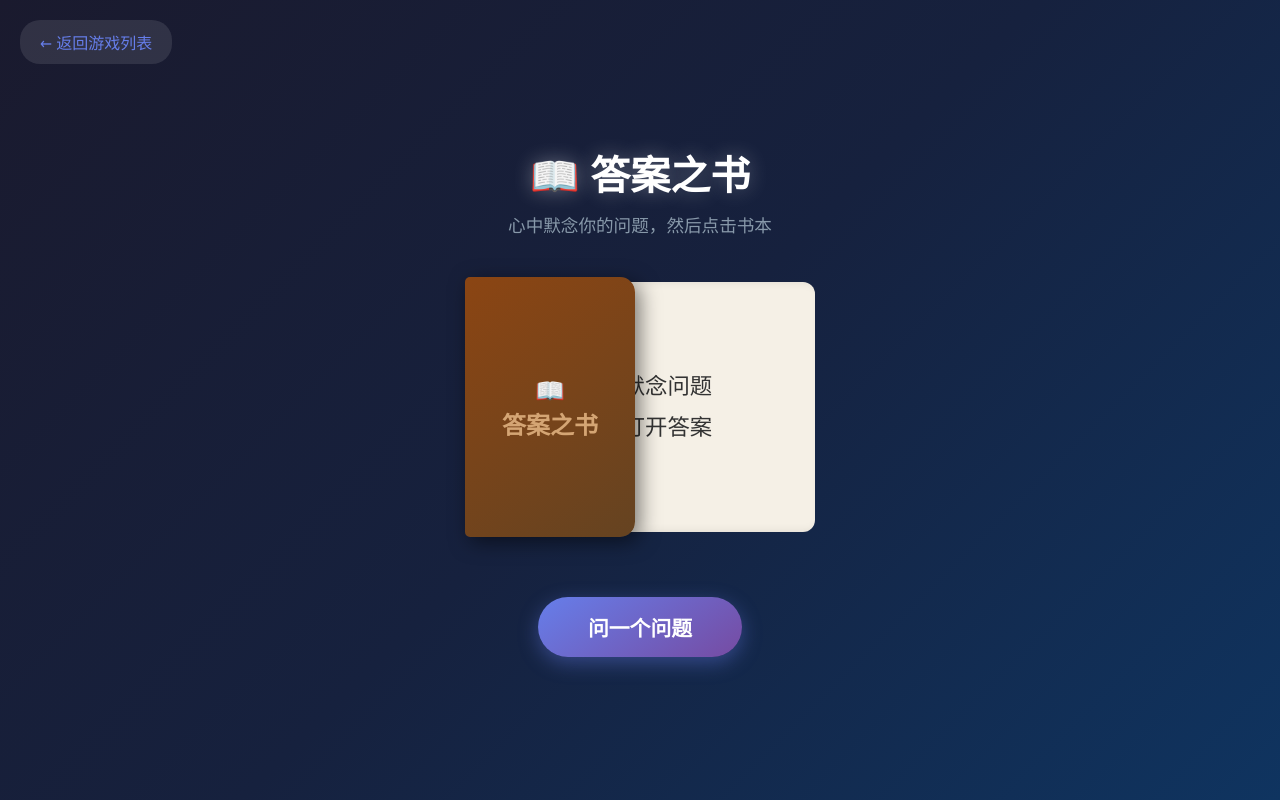
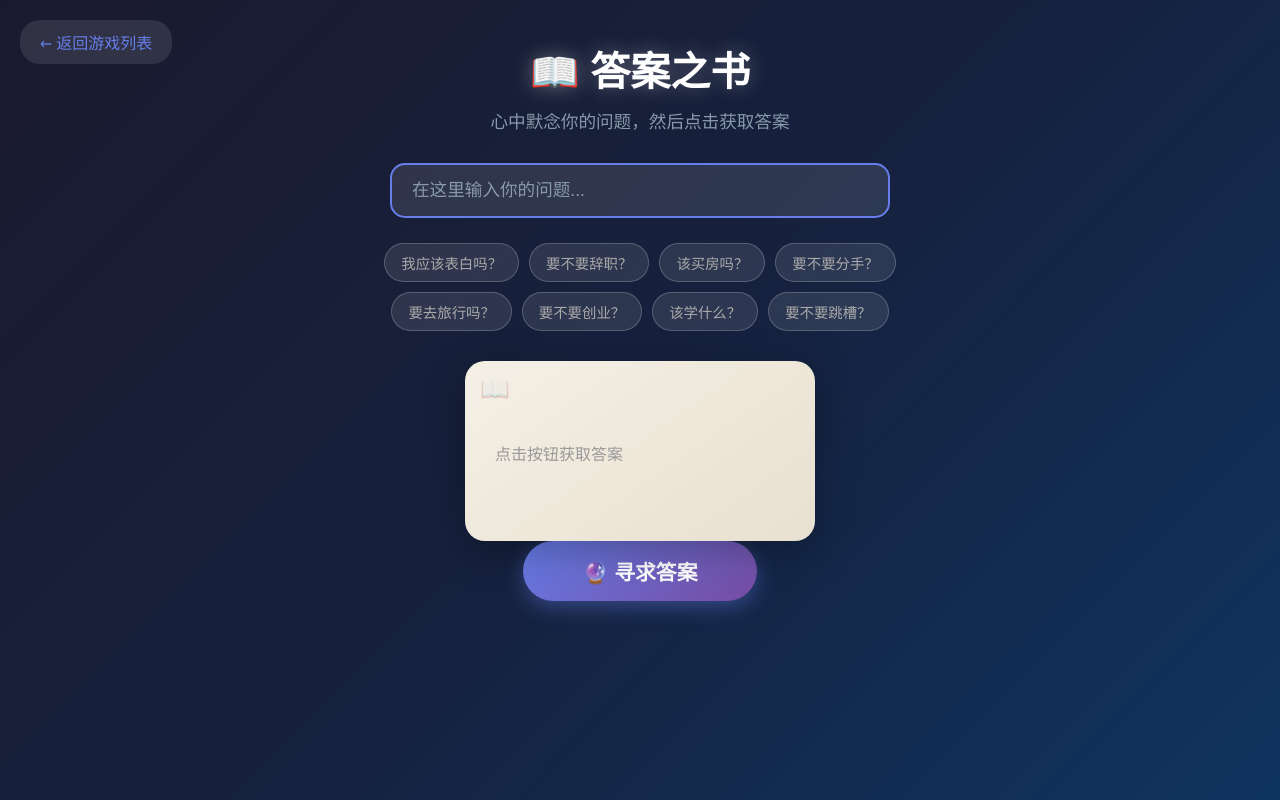
Before and after one commit to pudding666666/whack-a-mole, a plain HTML site: page answer-book/index.html in a window 1280 px wide. Drawn offline with Linux system fonts and the light colour scheme.

Commit message:
更新答案之书：添加输入框和热门标签

```diff
--- a/answer-book/index.html
+++ b/answer-book/index.html
@@ -18,7 +18,6 @@
             display: flex;
             flex-direction: column;
             align-items: center;
-            justify-content: center;
             padding: 40px 20px;
         }
 
@@ -32,96 +31,114 @@
         .subtitle {
             color: #8899aa;
             font-size: 1.1rem;
-            margin-bottom: 40px;
+            margin-bottom: 30px;
         }
 
-        .book-container {
-            perspective: 1000px;
-            margin-bottom: 40px;
+        .input-area {
+            width: 100%;
+            max-width: 500px;
+            margin-bottom: 25px;
         }
 
-        .book {
-            width: 350px;
-            height: 280px;
-            position: relative;
-            transform-style: preserve-3d;
-            transition: transform 0.8s;
-            cursor: pointer;
+        .question-input {
+            width: 100%;
+            padding: 15px 20px;
+            font-size: 1.1rem;
+            border: 2px solid #667eea;
+            border-radius: 15px;
+            background: rgba(255,255,255,0.1);
+            color: #fff;
+            outline: none;
+            transition: all 0.3s;
         }
 
-        .book.open {
-            transform: rotateY(-15deg);
+        .question-input::placeholder {
+            color: #8899aa;
         }
 
-        .book-cover {
-            position: absolute;
-            width: 170px;
-            height: 260px;
-            background: linear-gradient(145deg, #8B4513, #654321);
-            border-radius: 5px 15px 15px 5px;
-            box-shadow: 5px 5px 20px rgba(0,0,0,0.5);
+        .question-input:focus {
+            border-color: #00d4ff;
+            box-shadow: 0 0 20px rgba(0,212,255,0.3);
+        }
+
+        .tags {
+            display: flex;
+            flex-wrap: wrap;
+            gap: 10px;
+            justify-content: center;
+            margin-bottom: 30px;
+            max-width: 600px;
+        }
+
+        .tag {
+            padding: 8px 16px;
+            background: rgba(255,255,255,0.1);
+            border: 1px solid rgba(255,255,255,0.2);
+            border-radius: 20px;
+            color: #aaa;
+            font-size: 0.9rem;
+            cursor: pointer;
+            transition: all 0.3s;
+        }
+
+        .tag:hover {
+            background: rgba(102,126,234,0.3);
+            border-color: #667eea;
+            color: #fff;
+        }
+
+        .tag.selected {
+            background: #667eea;
+            border-color: #667eea;
+            color: #fff;
+        }
+
+        .answer-box {
+            width: 350px;
+            min-height: 180px;
+            background: linear-gradient(145deg, #f5f0e6, #e8e0d0);
+            border-radius: 20px;
+            padding: 30px;
             display: flex;
             align-items: center;
-            justify-content: center;
-            z-index: 2;
-            transition: transform 0.8s;
-            transform-origin: left center;
-        }
-
-        .book.open .book-cover {
-            transform: rotateY(-140deg);
-        }
-
-        .book-cover-text {
-            color: #d4a574;
-            font-size: 1.5rem;
-            font-weight: bold;
-            text-align: center;
-            padding: 20px;
-        }
-
-        .book-pages {
-            position: absolute;
-            width: 340px;
-            height: 250px;
-            background: #f5f0e6;
-            border-radius: 3px 12px 12px 3px;
-            box-shadow: inset 5px 0 10px rgba(0,0,0,0.1);
-            left: 10px;
-            top: 5px;
-            display: flex;
-            align-items: center;
-            justify-content: center;
-            padding: 30px;
+            justify-content:-bottom: 30 center;
+            marginpx;
+            box-shadow: 0 10px 40px rgba(0,0,0,0.3);
+            position: relative;
             overflow: hidden;
         }
 
+        .answer-box::before {
+            content: '📖';
+            position: absolute;
+            top: 10px;
+            left: 15px;
+            font-size: 1.5rem;
+            opacity: 0.3;
+        }
+
         .answer {
-            font-size: 1.4rem;
+            font-size: 1.5rem;
             color: #333;
             text-align: center;
             line-height: 1.8;
             opacity: 0;
-            transform: translateY(20px);
+            transform: scale(0.8);
             transition: all 0.5s ease;
         }
 
         .answer.show {
             opacity: 1;
-            transform: translateY(0);
+            transform: scale(1);
         }
 
-        .question-hint {
-            position: absolute;
-            bottom: 15px;
+        .answer-hint {
             color: #999;
-            font-size: 0.9rem;
-            left: 50%;
-            transform: translateX(-50%);
+            font-size: 1rem;
         }
 
         .btn {
-            padding: 15px 50px;
+            padding: 15px 60px;
             font-size: 1.3rem;
             font-weight: bold;
             color: #fff;
@@ -166,12 +183,12 @@
         }
 
         @keyframes shake {
-            0%, 100% { transform: rotate(0); }
-            25% { transform: rotate(-5deg); }
-            75% { transform: rotate(5deg); }
+            0%, 100% { transform: translateX(0); }
+            25% { transform: translateX(-5px); }
+            75% { transform: translateX(5px); }
         }
 
-        .book.shake {
+        .answer-box.shake {
             animation: shake 0.3s ease-in-out;
         }
     </style>
@@ -180,22 +197,30 @@
     <a href="../" class="back-link">← 返回游戏列表</a>
 
     <h1>📖 答案之书</h1>
-    <p class="subtitle">心中默念你的问题，然后点击书本</p>
+    <p class="subtitle">心中默念你的问题，然后点击获取答案</p>
 
-    <div class="book-container">
-        <div class="book" id="book" onclick="getAnswer()">
-            <div class="book-cover">
-                <div class="book-cover-text">📖<br>答案之书</div>
+    <div class="input-area">
+        <input type="text" class="question-input" id="questionInput" placeholder="在这里输入你的问题..." maxlength="50">
     </div>
-            <div class="book-pages">
+
+    <div class="tags">
+        <div class="tag" onclick="selectTag(this)">我应该表白吗？</div>
+        <div class="tag" onclick="selectTag(this)">要不要辞职？</div>
+        <div class="tag" onclick="selectTag(this)">该买房吗？</div>
+        <div class="tag" onclick="selectTag(this)">要不要分手？</div>
+        <div class="tag" onclick="selectTag(this)">要去旅行吗？</div>
+        <div class="tag" onclick="selectTag(this)">要不要创业？</div>
+        <div class="tag" onclick="selectTag(this)">该学什么？</div>
+        <div class="tag" onclick="selectTag(this)">要不要跳槽？</div>
+    </div>
+
+    <div class="answer-box" id="answerBox">
         <div class="answer" id="answer">
-                    心中默念问题<br>点击打开答案
-                </div>
-            </div>
+            <span class="answer-hint">点击按钮获取答案</span>
         </div>
     </div>
 
-    <button class="btn" id="btn" onclick="getAnswer()">问一个问题</button>
+    <button class="btn" id="btn" onclick="getAnswer()">🔮 寻求答案</button>
 
     <script>
         const answers = [
@@ -233,34 +258,38 @@
             "是时候迈出第一步了",
             "保持乐观的心态",
             "失败是成功之母",
-            "不要轻易放弃"
+            "不要轻易放弃",
+            "听从内心的选择",
+            "现在就是最好的时机"
         ];
 
-        let isAnimating = false;
         let lastAnswer = '';
 
+        function selectTag(element) {
+            // 取消其他选中状态
+            document.querySelectorAll('.tag').forEach(tag => tag.classList.remove('selected'));
+            // 选中当前
+            element.classList.add('selected');
+            // 填入输入框
+            document.getElementById('questionInput').value = element.textContent;
+        }
+
         function getAnswer() {
-            if (isAnimating) return;
-            isAnimating = true;
-
-            const book = document.getElementById('book');
+            const question = document.getElementById('questionInput').value.trim();
+            const answerBox = document.getElementById('answerBox');
             const answer = document.getElementById('answer');
             const btn = document.getElementById('btn');
 
-            // 随机选择一个答案（不重复）
+            // 摇晃动画
+            answerBox.classList.add('shake');
+            setTimeout(() => answerBox.classList.remove('shake'), 300);
+
+            // 随机选择答案（不重复）
             let newAnswer;
             do {
                 newAnswer = answers[Math.floor(Math.random() * answers.length)];
             } while (newAnswer === lastAnswer && answers.length > 1);
             lastAnswer = newAnswer;
-
-            // 书本摇晃动画
-            book.classList.add('shake');
-            setTimeout(() => book.classList.remove('shake'), 300);
-
-            // 翻书动画
-            setTimeout(() => {
-                book.classList.add('open');
 
             // 显示答案
             setTimeout(() => {
@@ -269,7 +298,6 @@
                     answer.innerHTML = newAnswer;
                     answer.classList.add('show');
                 }, 200);
-                }, 400);
             }, 300);
 
             // 按钮状态
@@ -277,7 +305,6 @@
             btn.textContent = '再问一次';
 
             setTimeout(() => {
-                isAnimating = false;
                 btn.disabled = false;
             }, 1500);
         }
@@ -287,6 +314,13 @@
             const answer = document.getElementById('answer');
             setTimeout(() => answer.classList.add('show'), 500);
         });
+
+        // 回车也能获取答案
+        document.getElementById('questionInput').addEventListener('keypress', function(e) {
+            if (e.key === 'Enter') {
+                getAnswer();
+            }
+        });
     </script>
 </body>
 </html>
```
Lines whose indentation alone changed are shown as unchanged.
